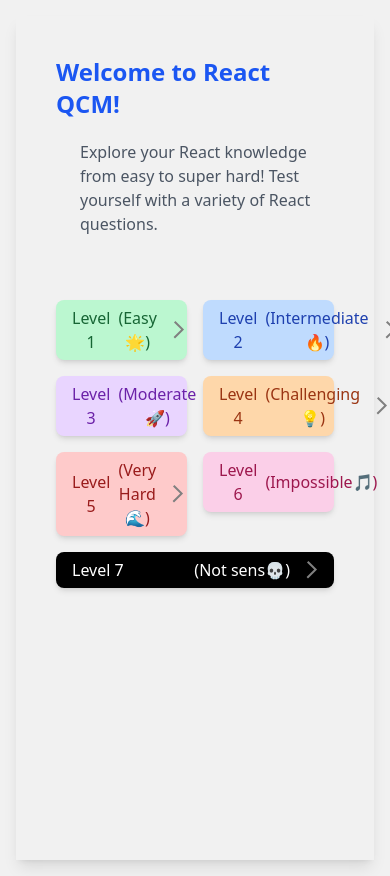
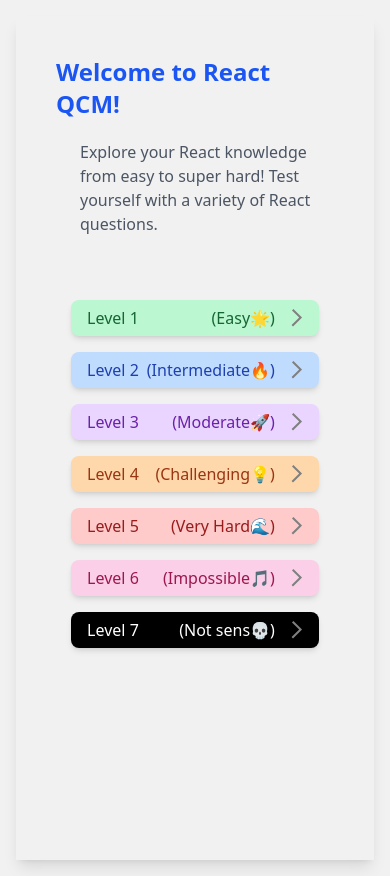
Before and after one commit to ilorez/QCM, a React (Vite) app: page / in a window 390 px wide. Built offline with nearby package versions, Linux system fonts and the light colour scheme.

Commit message:
fix some styles

```diff
--- a/src/pages/components/Result.jsx
+++ b/src/pages/components/Result.jsx
@@ -111,8 +111,8 @@
 
 
     return (
-        <div className='flex flex-col gap-20'>
-            <div className='flex flex-col  bg-light-white py-3 px-4 pb-20 shadow-md rounded-lg'>
+        <div className='flex flex-col gap-20 place-items-center'>
+            <div className='flex flex-col  bg-light-white py-3 px-4 pb-20 shadow-md rounded-lg  w-full'>
                 <div key="resultMessageWithFace" className='flex justify-between text-gray-800 text-2xl '>
                     <h2>{message}</h2>
                     <div className='bg-yellow-100 border-2 border-yellow-200 rounded-xl p-0.5'><span role="img" aria-label="Random Emoji">
@@ -134,7 +134,7 @@
                     <Link to="/" ><button className='flex items-center gap-3 bg-primary-one py-2 px-6 shadow-md rounded-md hover:bg-gray-100 hover:scale-105 mt-20 text-blue-color'><div dangerouslySetInnerHTML={{ __html: startIcon }} /> Start new QCM <div dangerouslySetInnerHTML={{ __html: nextIcon }} /></button></Link>
                 </div>
             </div>
-            <div className='flex flex-col gap-4'>
+            <div className='flex flex-col gap-4 '>
                 {cards}
             </div>
         </div >
--- a/src/pages/home.jsx
+++ b/src/pages/home.jsx
@@ -36,9 +36,9 @@
 
     const links = paths.map((link, index) => {
         return (
-            <div key={"level" + index} className='last:col-span-2   '>
+            <div key={"level" + index} className='last:col-span-1 sm:last:col-span-2 '>
                 <Link to="/QCM" onClick={() => fetchData(link[0])}>
-                    <button className={' px-4 py-1.5 rounded-lg w-full flex justify-between items-center gap-2 shadow-md hover:bg-blue-100 ' + difficultyLevels[index].textColor + " " + difficultyLevels[index].bgColor}>Level {index + 1} <div className='flex justify-between items-center gap-4'>({link[1] + difficultyLevels[index].emoji})<div dangerouslySetInnerHTML={{ __html: nextIcon }} /></div></button>
+                    <button className={' px-4 py-1.5 rounded-lg w-full flex flex-row justify-between items-center gap-2 shadow-md hover:bg-blue-100 overflow-hidden ' + difficultyLevels[index].textColor + " " + difficultyLevels[index].bgColor}>Level {index + 1} <div className='flex justify-between items-center gap-4'>({link[1] + difficultyLevels[index].emoji})<div dangerouslySetInnerHTML={{ __html: nextIcon }} /></div></button>
                 </Link>
             </div>
         )
@@ -49,7 +49,7 @@
                 <h1 className='text-blue-color mb-5  font-bold  text-2xl'>Welcome to React QCM!</h1>
                 <p className='text-gray-600 pl-6'>Explore your React knowledge from easy to super hard! Test yourself with a variety of React questions.</p>
             </div>
-            <div className='grid grid-cols-2 gap-4 '>
+            <div className='grid  sm:grid-cols-2 grid-cols-1 gap-4  '>
                 {/* <h3 className='text-gray-700 text-lg  font-bold  '>React QCM Levels</h3> */}
                 {links}
             </div>
--- a/src/pages/mainQcm.jsx
+++ b/src/pages/mainQcm.jsx
@@ -109,7 +109,7 @@
   let progressVal = (questionNum) * 10
 
   return (
-    <div key='header' className='flex justify-between mb-10 align-baseline '>
+    <div key='header' className='flex justify-between mb-10 align-baseline w-full '>
       {questionNum >= 0 && <ProgressCircle value={proValue} color1="#ccc" color2="#0FC5F2" progress={progressVal} size={40} borderSize={5} fontSize="11px" />}
       <div></div>
       <div key='quiteNutton' className='flex justify-center align-middle items-baseline'><Link to='/' className='flex self-center '><button className='bg-incorrect py-1 px-2 rounded-md hover:scale-105 hover:bg-red-600'><div dangerouslySetInnerHTML={{ __html: quiteIcon }} /></button></Link></div>
@@ -139,14 +139,14 @@
   }
   const choices = getQuestion(questionNum).choices.map((choice, index) => {
     return (
-      <li key={"choice_" + { questionNum } + "_" + index}><button onClick={() => handleClick(index)} className='bg-primary-one p-2 rounded-md  text-gray-700 shadow-md
+      <li key={"choice_" + { questionNum } + "_" + index} ><button onClick={() => handleClick(index)} className=' bg-primary-one p-2 rounded-md  text-gray-700 shadow-md
       focus:border-2 focus:bg-sky-50 focus:border-sky-400 focus:outline-none
       transition duration-100 ease-in-out delay-100
       hover:bg-gray-100 ' >{choice}</button></li>
     )
   })
   return (
-    <div className='flex flex-col bg-light-white pb-20 pt-4 rounded-lg shadow-md px-4'>
+    <div className='flex flex-col bg-light-white pb-20 pt-4 rounded-lg shadow-md px-4 w-full'>
       <QcmActions />
       <div key='question' className='my-16 text-lg text-gray-900'>{getQuestion(questionNum).question}</div>
       <div key='select_choices'>
@@ -163,7 +163,7 @@
 function ParentController() {
 
   return (
-    <div className='flex flex-col justify-center align-middle'>
+    <div className='flex flex-col justify-center  max-w-2xl w-full place-items-center'>
       <QcmHeader />
       <QcmArea />
     </div >
@@ -174,7 +174,7 @@
 export default function QCM() {
 
   return (
-    <main className='flex flex-col text-primary-two '>
+    <main className='flex flex-col text-primary-two place-items-center'>
       <ParentController />
     </main>
   )
```
